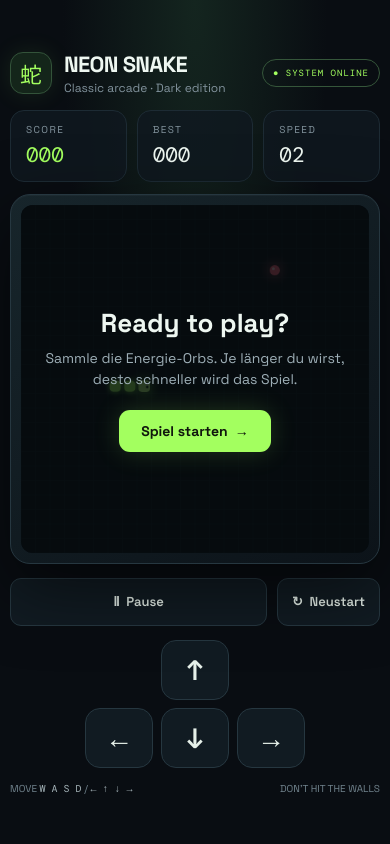
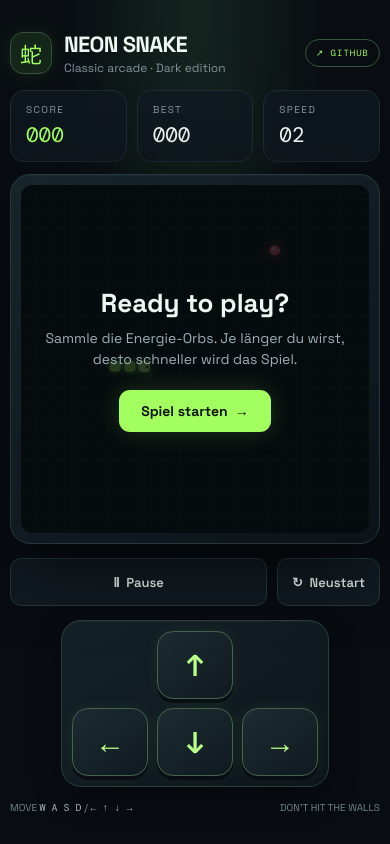
Before and after one commit to Pamo1705/Snake-game, a plain HTML site: page index.html in a window 390 px wide. Drawn offline with nearby package versions, Linux system fonts and the light colour scheme.

Commit message:
Polish mobile directional buttons and add GitHub link

```diff
--- a/index.html
+++ b/index.html
@@ -9,18 +9,18 @@
     @import url('https://fonts.googleapis.com/css2?family=DM+Mono:wght@400;500&family=Space+Grotesk:wght@400;500;600;700&display=swap');
     :root{color-scheme:dark;--bg:#090d12;--panel:#101820;--line:#1d2b34;--muted:#82939d;--green:#a3ff5f;--green2:#58d68d;--red:#ff647c}
     *{box-sizing:border-box}body{margin:0;min-height:100vh;background:radial-gradient(ellipse at 50% 0%,#14251f 0%,#090d12 48%);color:#eef7f1;font-family:'Space Grotesk',sans-serif;display:grid;place-items:center;padding:24px}
-    .shell{width:min(100%,560px)}header{display:flex;align-items:center;justify-content:space-between;margin-bottom:20px}.brand{display:flex;align-items:center;gap:12px}.logo{width:42px;height:42px;border:1px solid #33533a;background:#14251a;border-radius:13px;display:grid;place-items:center;color:var(--green);font-size:22px;box-shadow:0 0 24px #a3ff5f18}h1{font-size:22px;letter-spacing:-.7px;margin:0}.sub{font-size:12px;color:var(--muted);margin-top:2px}.pill{font:11px 'DM Mono',monospace;color:var(--green);border:1px solid #35563a;border-radius:99px;padding:7px 10px;letter-spacing:1px}
+    .shell{width:min(100%,560px)}header{display:flex;align-items:center;justify-content:space-between;margin-bottom:20px}.brand{display:flex;align-items:center;gap:12px}.logo{width:42px;height:42px;border:1px solid #33533a;background:#14251a;border-radius:13px;display:grid;place-items:center;color:var(--green);font-size:22px;box-shadow:0 0 24px #a3ff5f18}h1{font-size:22px;letter-spacing:-.7px;margin:0}.sub{font-size:12px;color:var(--muted);margin-top:2px}.pill{font:11px 'DM Mono',monospace;color:var(--green);border:1px solid #35563a;border-radius:99px;padding:7px 10px;letter-spacing:1px}.github-link{text-decoration:none;white-space:nowrap;transition:background .15s,border-color .15s}.github-link:hover{background:#183020;border-color:var(--green)}
     .stats{display:grid;grid-template-columns:1fr 1fr 1fr;gap:10px;margin-bottom:12px}.stat{background:#101820cc;border:1px solid var(--line);border-radius:14px;padding:12px 15px}.stat span{display:block;color:var(--muted);font-size:10px;text-transform:uppercase;letter-spacing:1.4px}.stat strong{display:block;font:21px 'DM Mono',monospace;margin-top:5px}.stat strong.green{color:var(--green)}
     .board-wrap{position:relative;padding:10px;background:linear-gradient(145deg,#17252b,#0c1319);border:1px solid #263740;border-radius:20px;box-shadow:0 24px 70px #0008, inset 0 1px #ffffff08}.board{display:block;width:100%;aspect-ratio:1;background:#080e13;border-radius:12px;touch-action:none}
     .overlay{position:absolute;inset:10px;display:grid;place-items:center;background:#050a0dcc;border-radius:12px;text-align:center;padding:24px}.overlay.hidden{display:none}.modal h2{font-size:26px;margin:0 0 8px}.modal p{color:#9eafb7;font-size:14px;margin:0 0 20px;line-height:1.5}.primary{background:var(--green);color:#10170d;border:0;border-radius:11px;padding:12px 22px;font:700 14px 'Space Grotesk';cursor:pointer;box-shadow:0 0 26px #a3ff5f2b}.primary:hover{filter:brightness(1.08);transform:translateY(-1px)}
     .controls{display:flex;gap:10px;margin-top:14px}.controls button,.dpad button{background:#111b22;color:#e6f0e9;border:1px solid #263740;border-radius:11px;padding:11px 14px;font:600 13px 'Space Grotesk';cursor:pointer}.controls button:hover,.dpad button:hover{border-color:#6a9b58;color:var(--green)}.controls .grow{flex:1}
-    .bottom{display:flex;justify-content:space-between;align-items:center;margin-top:14px;color:#71838d;font-size:11px}.keys{font-family:'DM Mono',monospace;color:#a5b4b9}.dpad{display:grid;grid-template-columns:repeat(3,64px);grid-template-rows:repeat(2,56px);gap:8px;justify-content:center;margin:18px auto 0}.dpad button{padding:0;font-size:22px;min-width:46px;min-height:44px;touch-action:manipulation;user-select:none;-webkit-user-select:none}.dpad .up{grid-column:2}.dpad .left{grid-column:1;grid-row:2}.dpad .down{grid-column:2;grid-row:2}.dpad .right{grid-column:3;grid-row:2}
-    @media(max-width:520px){body{padding:10px}.shell{width:min(100%,560px)}header{margin-bottom:14px}.dpad{grid-template-columns:repeat(3,68px);grid-template-rows:repeat(2,60px);gap:8px;margin:14px auto 0}.dpad button{font-size:28px;min-width:68px;min-height:60px;border-radius:15px}.controls button{min-height:48px}.bottom{font-size:10px}.pill{font-size:9px}}
+    .bottom{display:flex;justify-content:space-between;align-items:center;margin-top:14px;color:#71838d;font-size:11px}.keys{font-family:'DM Mono',monospace;color:#a5b4b9}.dpad{display:grid;grid-template-columns:repeat(3,72px);grid-template-rows:repeat(2,64px);gap:9px;justify-content:center;margin:18px auto 0;padding:12px;width:max-content;background:linear-gradient(145deg,#142129,#0d151b);border:1px solid #294039;border-radius:20px;box-shadow:0 10px 28px #0006,inset 0 1px #ffffff0a}.dpad button{padding:0;font-size:27px;min-width:64px;min-height:58px;touch-action:manipulation;user-select:none;-webkit-user-select:none;-webkit-tap-highlight-color:transparent;background:linear-gradient(145deg,#1c2c32,#101a20);border:1px solid #45634c;border-radius:15px;color:#baff8b;box-shadow:0 4px 0 #080e12,0 0 16px #a3ff5f12;transition:transform .08s,border-color .08s,background .08s}.dpad button:active{transform:translateY(3px);background:#29432b;border-color:#a3ff5f;box-shadow:0 1px 0 #080e12,0 0 20px #a3ff5f35}.dpad button:focus-visible{outline:2px solid var(--green);outline-offset:3px}.dpad .up{grid-column:2}.dpad .left{grid-column:1;grid-row:2}.dpad .down{grid-column:2;grid-row:2}.dpad .right{grid-column:3;grid-row:2}
+    @media(max-width:520px){body{padding:10px}.shell{width:min(100%,560px)}header{margin-bottom:14px}.dpad{grid-template-columns:repeat(3,76px);grid-template-rows:repeat(2,68px);gap:9px;margin:14px auto 0;padding:10px}.dpad button{font-size:30px;min-width:72px;min-height:64px;border-radius:16px}.controls button{min-height:48px}.bottom{font-size:10px}.pill{font-size:9px}}
   </style>
 </head>
 <body>
   <main class="shell">
-    <header><div class="brand"><div class="logo">蛇</div><div><h1>NEON SNAKE</h1><div class="sub">Classic arcade · Dark edition</div></div></div><div class="pill">● SYSTEM ONLINE</div></header>
+    <header><div class="brand"><div class="logo">蛇</div><div><h1>NEON SNAKE</h1><div class="sub">Classic arcade · Dark edition</div></div></div><a class="pill github-link" href="https://github.com/Fefe1705/Snake-game" target="_blank" rel="noopener noreferrer">↗ GITHUB</a></header>
     <section class="stats">
       <div class="stat"><span>Score</span><strong class="green" id="score">000</strong></div>
       <div class="stat"><span>Best</span><strong id="best">000</strong></div>
```
